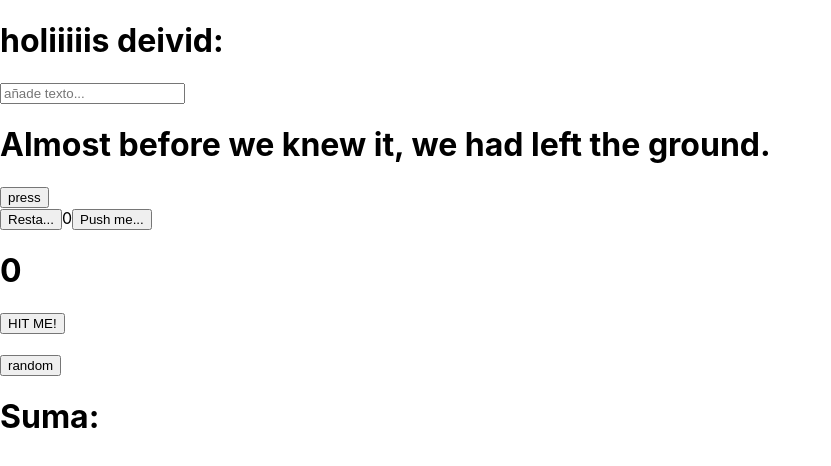
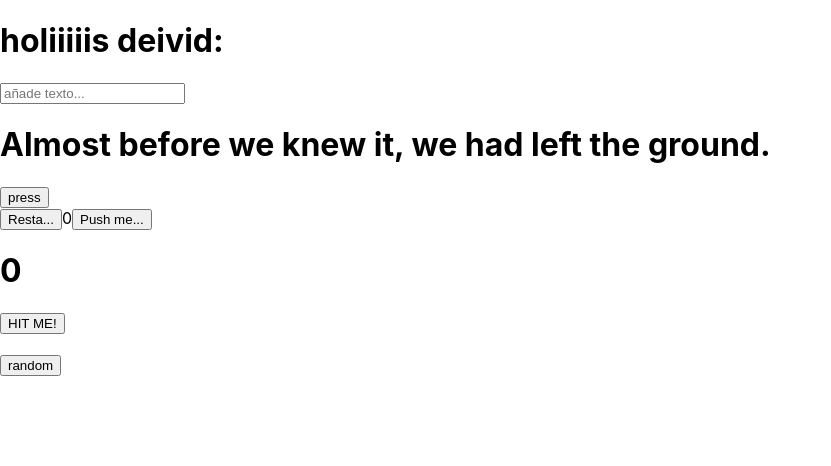
Before and after one commit to davidciliberto1/practicaApi, a React (Create React App) app: page / in a window 1280 px wide. Shown: the top 466 px of the page, without its empty margins (0-831 px from the left). Built offline with nearby package versions, Linux system fonts and the light colour scheme.

Commit message:
ramdon carta2

```diff
--- a/src/components/cartas.jsx
+++ b/src/components/cartas.jsx
@@ -1,5 +1,5 @@
 import React, { useState } from 'react'
-const carta = [
+const cartas = [
      '2t', '3t', '4t', '5t', '6t', '7t', '8t', '9t', '10t', 'jt', 'qt', 'kt', 'at',
      '2p', '3p', '4p', '5p', '6p', '7p', '8p', '9p', '10p', 'jp', 'qp', 'kp', 'ap',
      '2c', '3c', '4c', '5c', '6c', '7c', '8c', '9c', '10c', 'jc', 'qc', 'kc', 'ac',
@@ -9,28 +9,19 @@ const carta = [
 
 
 function Cartas() {
-    const [cartas, setCarta] = useState('');
-    const [suma, setSuma] =useState('');
-    console.log(suma);
-    function handleChange(e) {
-        return (
-        cartas + suma
-        )
+    const [carta, setCarta] = useState('');
+    console.log(carta);
 
-
-    }
 
     return(
         <div>
-            <h2>{cartas}</h2>
+            <h2>{carta}</h2>
 
             <button
-            onClick={(event) => setCarta(carta[Math.floor(Math.random()*52)])}
+            onClick={(event) => cartas.pop(setCarta(cartas[Math.floor(Math.random()*52)]))}
 
             >random</button>
-             <h1
-            onSubmit={(event) => setSuma(event.target.value + cartas)}
-            >Suma: {suma}</h1>
+
 
         </div>
     )
```
